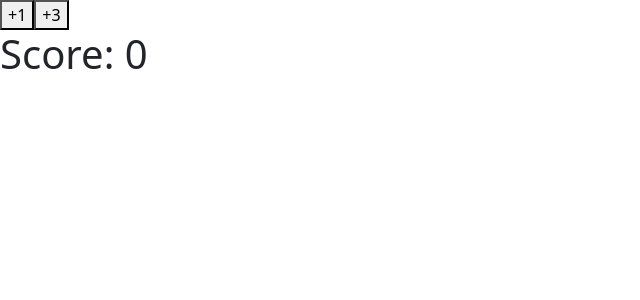
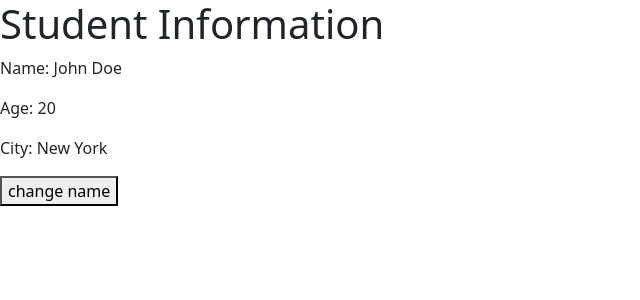
Before and after one commit to phumentceo/React-totureil, a React (Vite) app: page / in a window 1280 px wide. Shown: the top 300 px of the page, without its empty margins (0-640 px from the left). Built offline with nearby package versions, Linux system fonts and the light colour scheme.

Commit message:
State with squeropearator

```diff
--- a/src/App.jsx
+++ b/src/App.jsx
@@ -16,6 +16,7 @@ import Object06 from './components/object/Object06'
 import State02 from './components/state/State02'
 import State03 from './components/state/State03'
 import Event3 from './components/event/Event3'
+import Event4 from './components/event/Event4'
 
 const App = () => {
   return (
@@ -49,7 +50,8 @@ const App = () => {
 
       {/* <State02/> */}
       {/* <State03/> */}
-      <Event3/>
+      {/* <Event3/> */}
+      <Event4/>
 
 
     </div>
--- /dev/null
+++ b/src/components/event/Event4.jsx
@@ -0,0 +1,26 @@
+import React, { useState } from 'react'
+
+const Event4 = () => {
+ const [student,setStudent] = useState({
+    name: "John Doe",
+    age: 20,
+    city: "New York"
+
+ });
+  const handleChangeName = () => {
+    setStudent({name: "Phument" });
+  }
+  return (
+    <div>
+        <h1>Student Information</h1>
+        <p>Name: {student.name}</p>
+        <p>Age: {student.age}</p>
+        <p>City: {student.city}</p>
+
+        {/* change name */}
+        <button onClick={handleChangeName}>change name</button>
+    </div>
+  )
+}
+
+export default Event4
```
